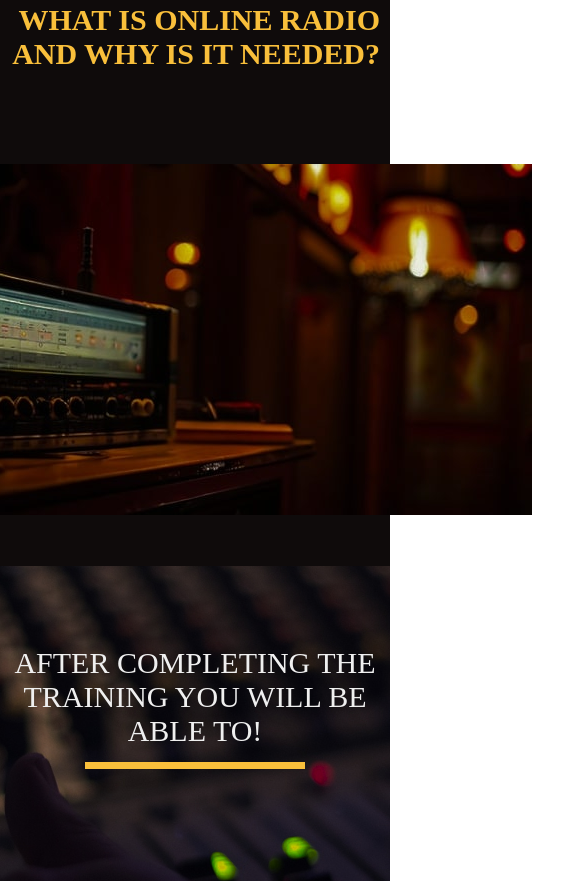
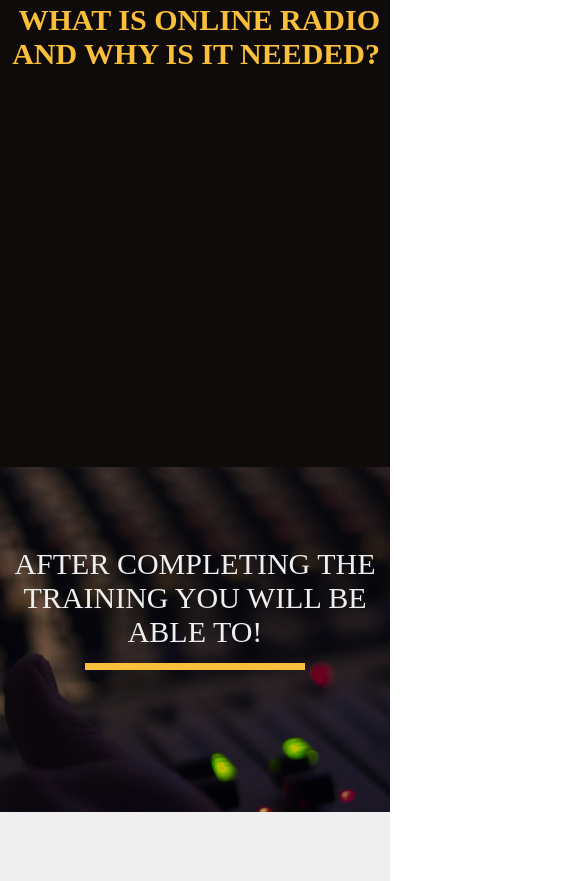
Before and after one commit to olexlevi/olexlevi.github.io, a plain HTML site: page index.html in a window 390 px wide. Shown: the part 1891-2772 px from the top of the page, 585 px wide, since content can reach past the window. Drawn offline with Linux system fonts and the light colour scheme.

Commit message:
Update style.css

```diff
--- a/css/style.css
+++ b/css/style.css
@@ -219,7 +219,7 @@
 	z-index: 1;
 
 	@media screen and (max-width: 576px) {
-		position: relative;
+		display: none;
 	}
 }
 
@@ -300,6 +300,9 @@
 .webinar__img {
 	display: block;
 	margin: 0;
+		@media screen and (max-width: 576px) {
+		display: none;
+	}
 }
 
 .webinar__subtitle {
```
